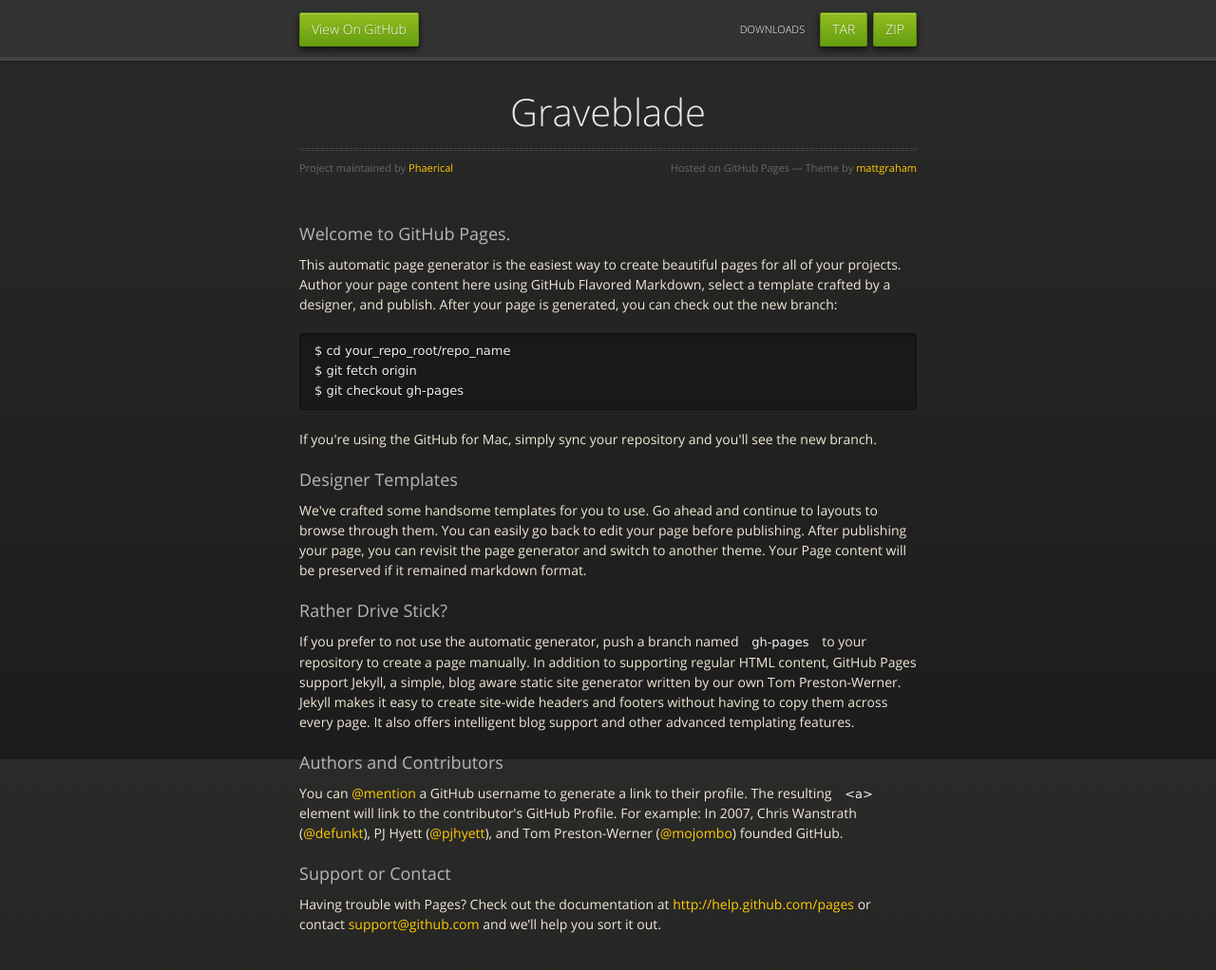
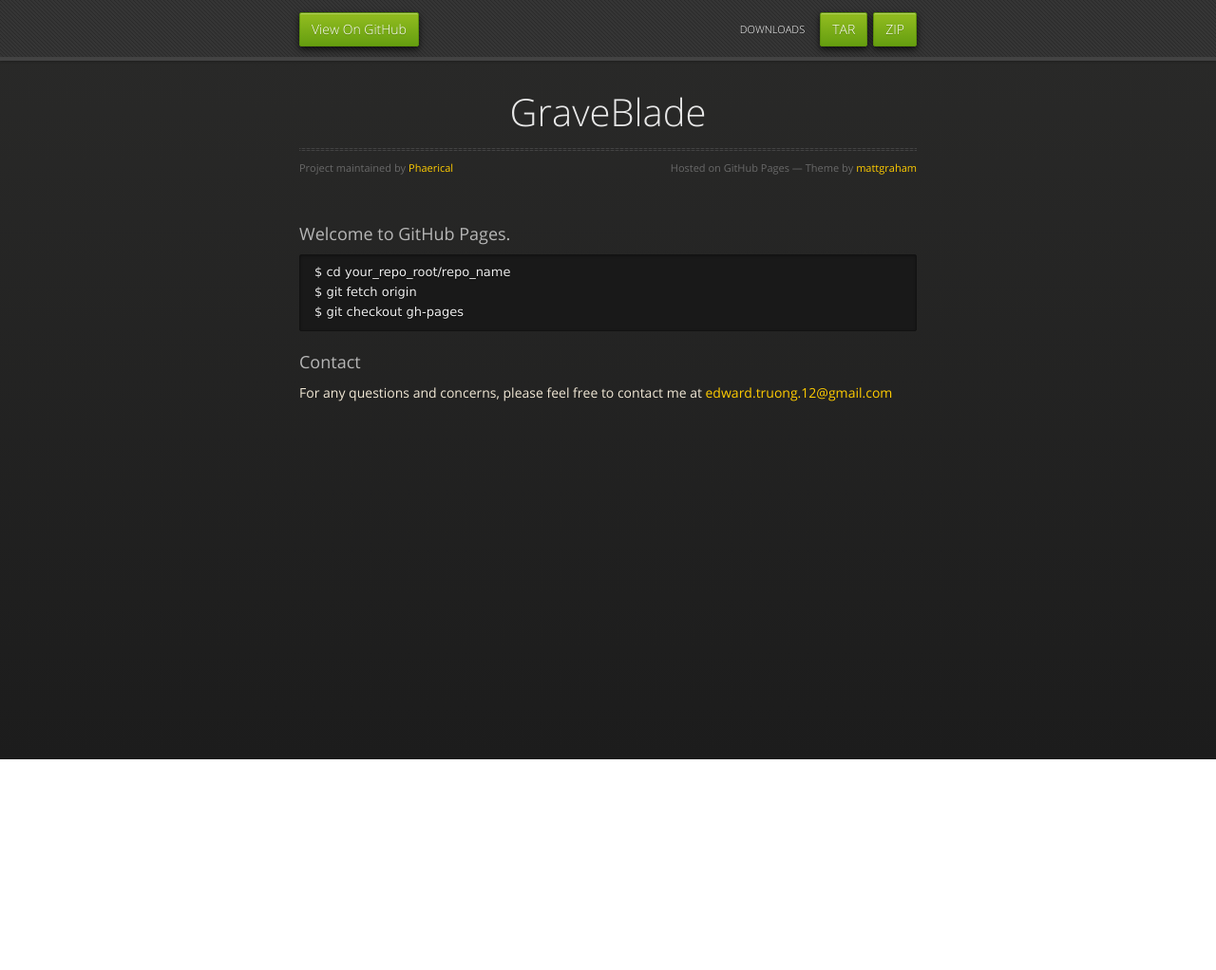
Before and after one commit to Phaerical/GraveBlade, a plain HTML site: page index.html in a window 1280 px wide. Shown: the whole page at 95% size. After the commit the page ends 800 px from the top, so only its background shows below. Drawn offline with nearby package versions, Linux system fonts and the light colour scheme.

```diff
--- a/index.html
+++ b/index.html
@@ -3,7 +3,7 @@
   <head>
     <meta charset="utf-8">
     <meta http-equiv="X-UA-Compatible" content="chrome=1">
-    <title>Graveblade by Phaerical</title>
+    <title>GraveBlade by Phaerical</title>
     <link rel="stylesheet" href="stylesheets/styles.css">
     <link rel="stylesheet" href="stylesheets/pygment_trac.css">
     <script src="https://ajax.googleapis.com/ajax/libs/jquery/1.7.1/jquery.min.js"></script>
@@ -31,7 +31,7 @@
 
       <section>
         <div id="title">
-          <h1>Graveblade</h1>
+          <h1>GraveBlade</h1>
           <p></p>
           <hr>
           <span class="credits left">Project maintained by <a href="https://github.com/Phaerical">Phaerical</a></span>
@@ -41,34 +41,15 @@
         <h3>
 <a name="welcome-to-github-pages" class="anchor" href="#welcome-to-github-pages"><span class="octicon octicon-link"></span></a>Welcome to GitHub Pages.</h3>
 
-<p>This automatic page generator is the easiest way to create beautiful pages for all of your projects. Author your page content here using GitHub Flavored Markdown, select a template crafted by a designer, and publish. After your page is generated, you can check out the new branch:</p>
-
 <pre><code>$ cd your_repo_root/repo_name
 $ git fetch origin
 $ git checkout gh-pages
 </code></pre>
 
-<p>If you're using the GitHub for Mac, simply sync your repository and you'll see the new branch.</p>
+<h3>
+<a name="contact" class="anchor" href="#contact"><span class="octicon octicon-link"></span></a>Contact</h3>
 
-<h3>
-<a name="designer-templates" class="anchor" href="#designer-templates"><span class="octicon octicon-link"></span></a>Designer Templates</h3>
-
-<p>We've crafted some handsome templates for you to use. Go ahead and continue to layouts to browse through them. You can easily go back to edit your page before publishing. After publishing your page, you can revisit the page generator and switch to another theme. Your Page content will be preserved if it remained markdown format.</p>
-
-<h3>
-<a name="rather-drive-stick" class="anchor" href="#rather-drive-stick"><span class="octicon octicon-link"></span></a>Rather Drive Stick?</h3>
-
-<p>If you prefer to not use the automatic generator, push a branch named <code>gh-pages</code> to your repository to create a page manually. In addition to supporting regular HTML content, GitHub Pages support Jekyll, a simple, blog aware static site generator written by our own Tom Preston-Werner. Jekyll makes it easy to create site-wide headers and footers without having to copy them across every page. It also offers intelligent blog support and other advanced templating features.</p>
-
-<h3>
-<a name="authors-and-contributors" class="anchor" href="#authors-and-contributors"><span class="octicon octicon-link"></span></a>Authors and Contributors</h3>
-
-<p>You can <a href="https://github.com/blog/821" class="user-mention">@mention</a> a GitHub username to generate a link to their profile. The resulting <code>&lt;a&gt;</code> element will link to the contributor's GitHub Profile. For example: In 2007, Chris Wanstrath (<a href="https://github.com/defunkt" class="user-mention">@defunkt</a>), PJ Hyett (<a href="https://github.com/pjhyett" class="user-mention">@pjhyett</a>), and Tom Preston-Werner (<a href="https://github.com/mojombo" class="user-mention">@mojombo</a>) founded GitHub.</p>
-
-<h3>
-<a name="support-or-contact" class="anchor" href="#support-or-contact"><span class="octicon octicon-link"></span></a>Support or Contact</h3>
-
-<p>Having trouble with Pages? Check out the documentation at <a href="http://help.github.com/pages">http://help.github.com/pages</a> or contact <a href="mailto:support@github.com">support@github.com</a> and we’ll help you sort it out.</p>
+<p>For any questions and concerns, please feel free to contact me at <a href="mailto:edward.truong.12@gmail.com">edward.truong.12@gmail.com</a></p>
       </section>
 
     </div>
```
Also changed, not shown: params.json (+1 -1 lines).
